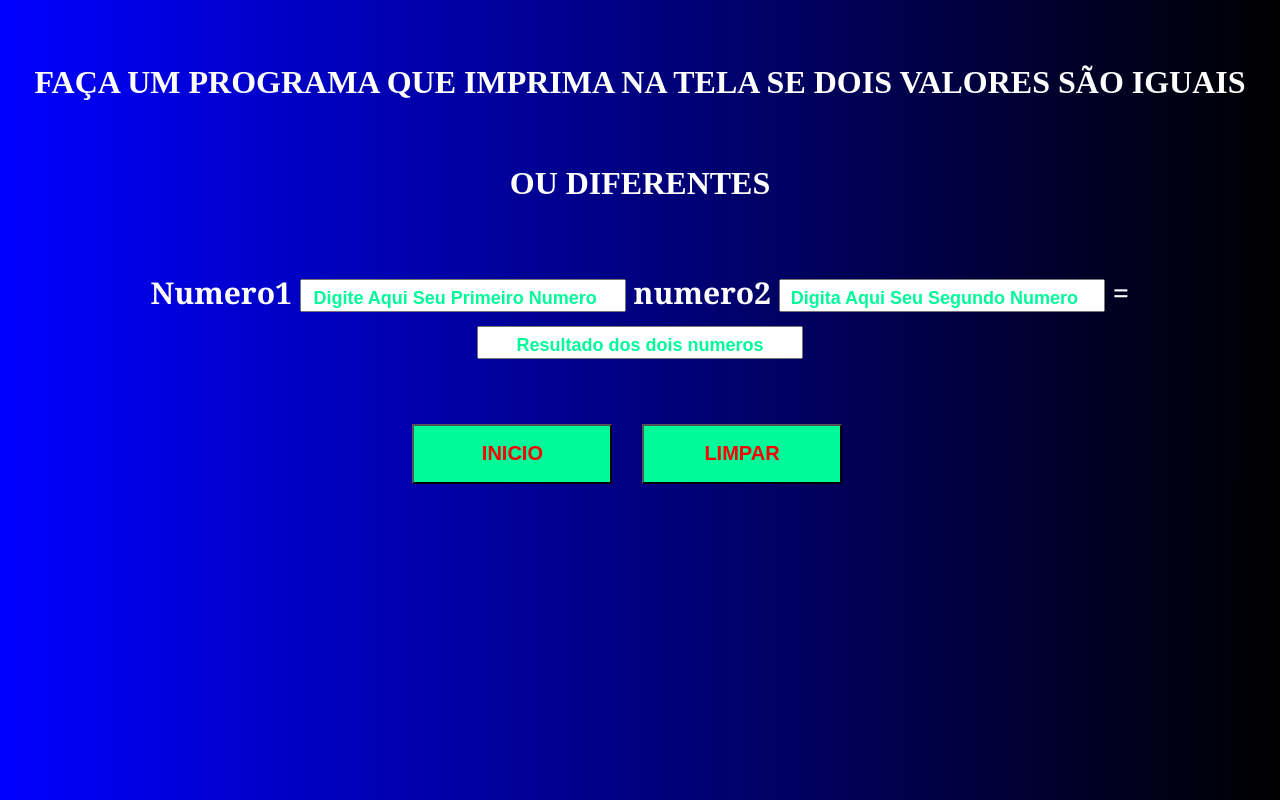
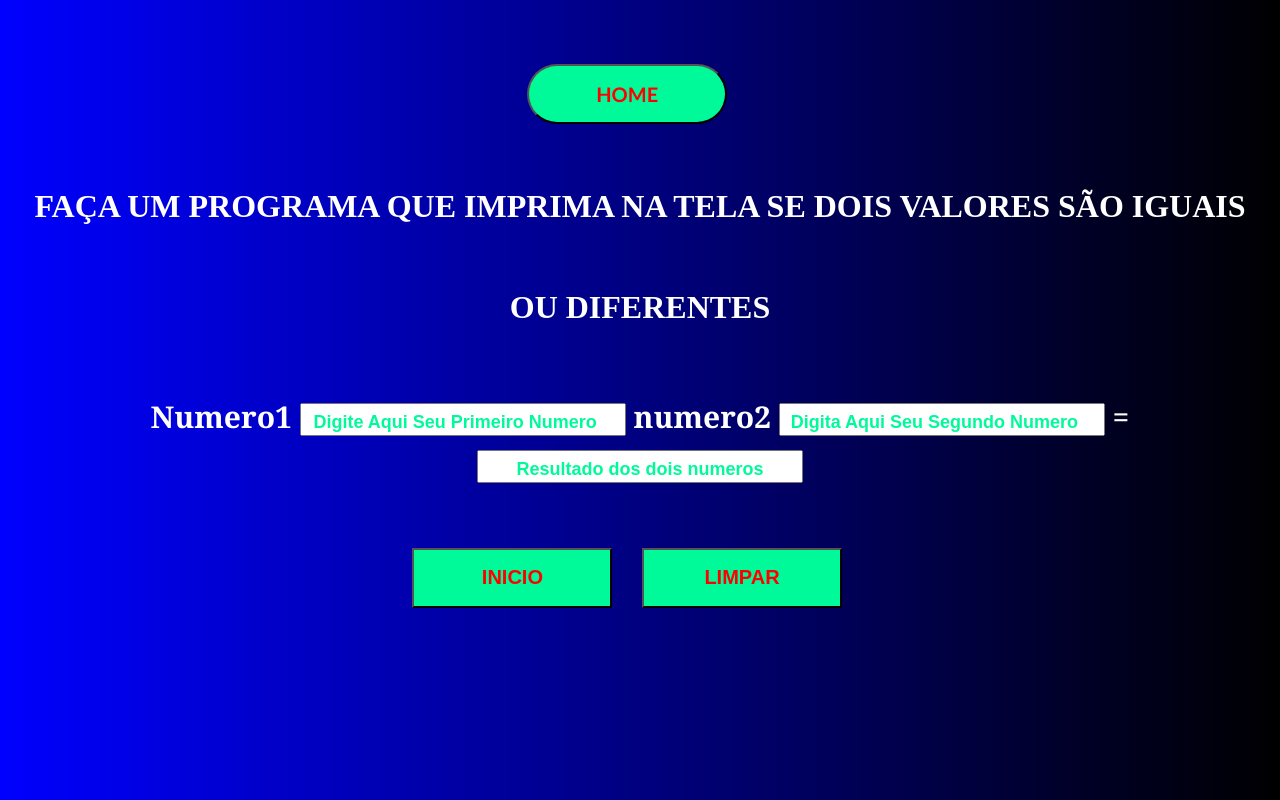
Before and after one commit to danilobrayann/EXERCICOS-JAVA-SCRIPT, a plain HTML site: page page/desafio4.html in a window 1280 px wide. Drawn offline with Linux system fonts and the light colour scheme.

Commit message:
desafio04

```diff
--- a/css/desafio04.css
+++ b/css/desafio04.css
@@ -47,3 +47,13 @@ button{
     cursor: pointer;
     margin-right: 2%;
 }
+
+nav button a{
+    text-decoration: none;
+    color:  red;
+    font-family: 'Gill Sans', 'Gill Sans MT', Calibri, 'Trebuchet MS', sans-serif;
+}
+
+nav button{
+    border-radius: 50px;
+}
--- a/page/desafio4.html
+++ b/page/desafio4.html
@@ -8,6 +8,9 @@
     <title>DESAFIO 04</title>
 </head>
 <body>
+    <nav>
+        <button><a href="../index.html">HOME</a></button>
+    </nav>
     <h1>FAÇA UM PROGRAMA QUE IMPRIMA NA TELA SE DOIS VALORES SÃO IGUAIS</h1>
     <h1> OU DIFERENTES</h1>
 
```
